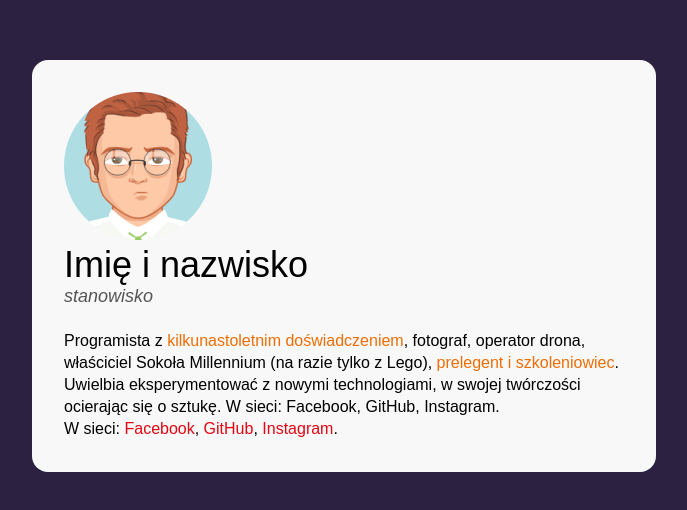
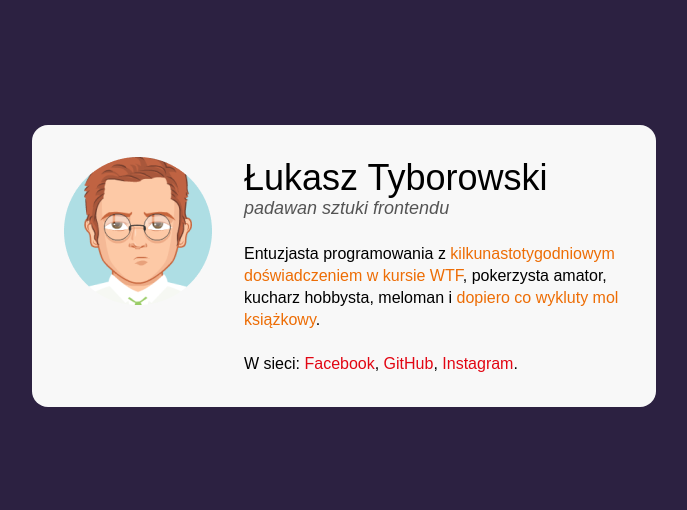
Before and after one commit to lukasz-tyborowski/business-card, a plain HTML site: page index.html in a window 1280 px wide. Shown: the part 134-644 px from the top of the page, without its empty margins (296-983 px from the left). Drawn offline with nearby package versions, Linux system fonts and the light colour scheme.

Commit message:
ready business card

```diff
--- a/index.html
+++ b/index.html
@@ -15,18 +15,16 @@
           src="avatar.png"
           alt="Zdjęcie Imię i nazwisko"
         />
+        <div>
         <header class="person__info">
-          <h1 class="person__name">Imię i nazwisko</h1>
-          <p class="person__position">stanowisko</p>
+          <h1 class="person__name">Łukasz Tyborowski</h1>
+          <p class="person__position">padawan sztuki frontendu</p>
         </header>
-        <p class="person__description">
-          Programista z <strong class="special">kilkunastoletnim doświadczeniem</strong>, fotograf, operator
-          drona, właściciel Sokoła Millennium (na razie tylko z Lego), <strong class="special">prelegent
-          i szkoleniowiec</strong>. Uwielbia eksperymentować z nowymi technologiami, w
-          swojej twórczości ocierając się o sztukę. W sieci: Facebook, GitHub,
-          Instagram.
+        <p class="person__description person__description--with-margin">
+          Entuzjasta programowania z <strong class="special">kilkunastotygodniowym doświadczeniem w kursie WTF</strong>, pokerzysta amator, kucharz hobbysta, meloman i <strong class="special">dopiero co wykluty mol książkowy</strong>.
         </p>
-        <p class="person__description">W sieci: <a class="person__link" href="#">Facebook</a>, <a class="person__link" href="#">GitHub</a>, <a class="person__link" href="#">Instagram</a>.</p>
+        <p class="person__description">W sieci: <a class="person__link" href="https://www.facebook.com/tyborek30/">Facebook</a>, <a class="person__link" href="https://github.com/lukasz-tyborowski">GitHub</a>, <a class="person__link" href="https://www.instagram.com/tyborek30/">Instagram</a>.</p>
+      </div>
       </article>
     </main>
   </body>
--- a/style.css
+++ b/style.css
@@ -26,7 +26,12 @@ body {
 }
 
 .person {
+    display: flex;
+    align-items: flex-start;
+}
 
+.person__picture {
+    margin-right: 32px;
 }
 
 .person__description {
```
